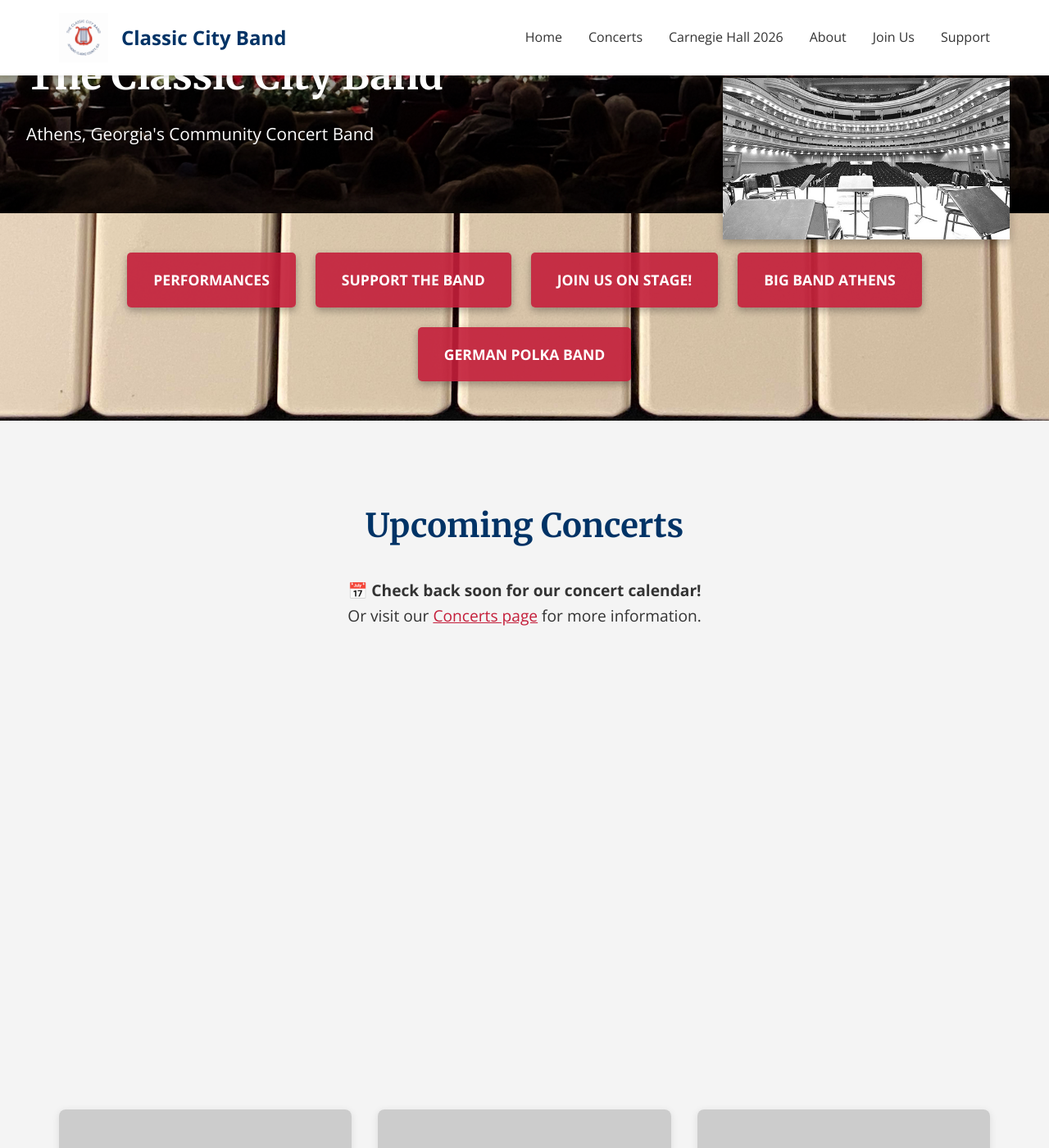
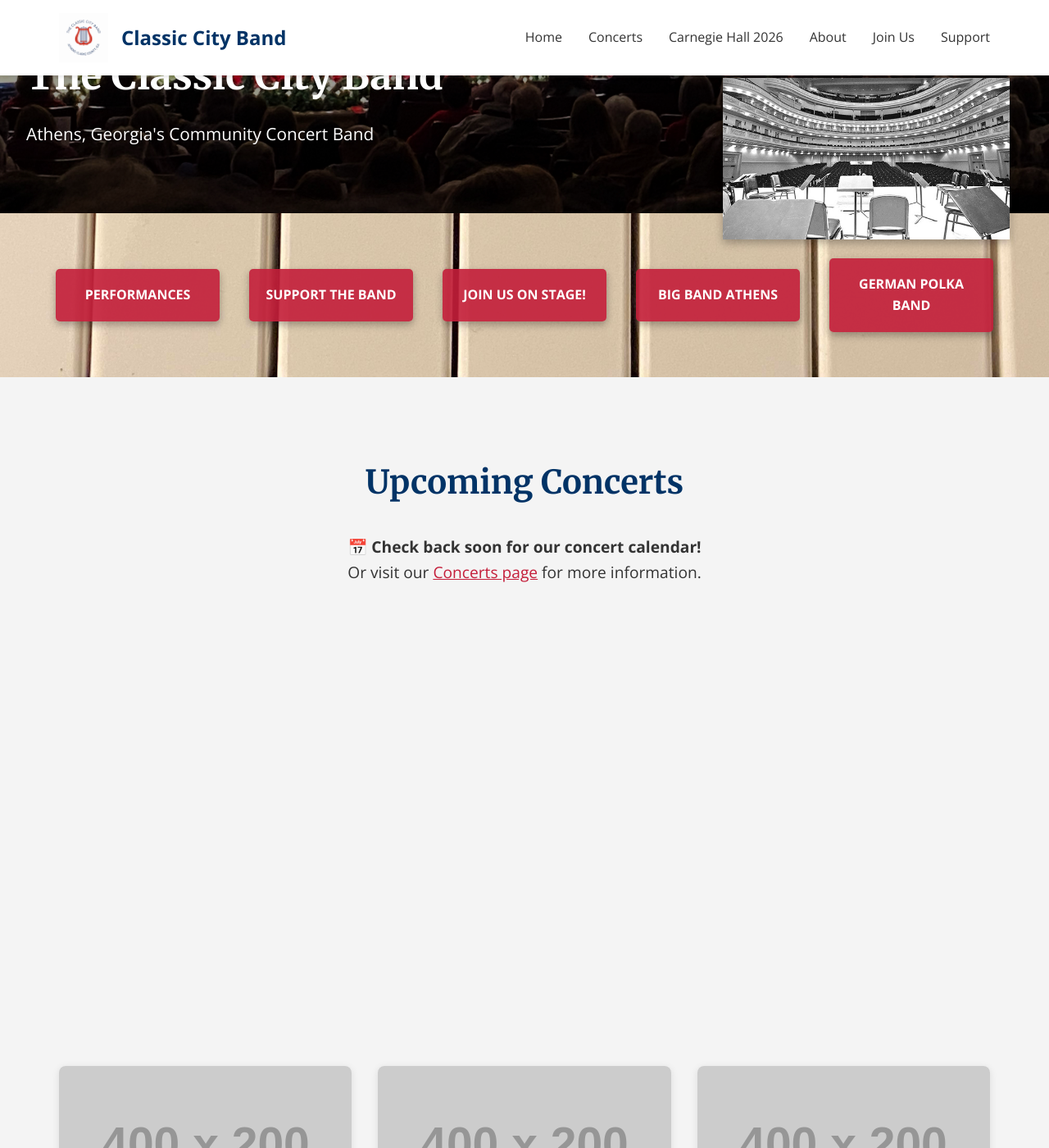
Before and after one commit to webmasterCCB/CCBwebsite, a Jekyll site: the page built from index.html, in a window 1280 px wide and 1400 px high, scrolled down 332 px. Shown: the whole window at 82% size. Built offline with Jekyll 4.4.1, drawn with Linux system fonts in a browser that asks for light colours.

Commit message:
Update style.css

```diff
--- a/assets/css/style.css
+++ b/assets/css/style.css
@@ -158,26 +158,26 @@ nav a:hover {
 .quick-links {
   background: url('../images/keyboard_CCB.jpg') center center/cover no-repeat;
   padding: 3rem 2rem;
+  position: relative;
   display: flex;
-  justify-content: center;
+  justify-content: space-evenly;
   align-items: center;
-  gap: 1.5rem;
   min-height: 200px;
-  flex-wrap: wrap;
 }
 
 .quick-links .link-btn {
   background: rgba(196, 30, 58, 0.9);
   color: var(--white);
-  padding: 1.2rem 2rem;
+  padding: 1.2rem 1rem;
   text-decoration: none;
   font-weight: bold;
-  font-size: 1.1rem;
+  font-size: 1rem;
   border-radius: 5px;
   transition: all 0.3s;
   box-shadow: 0 4px 10px rgba(0,0,0,0.3);
   text-align: center;
-  min-width: 180px;
+  flex: 0 1 18%;
+  max-width: 200px;
 }
 
 .quick-links .link-btn:hover {
@@ -193,13 +193,13 @@ nav a:hover {
   }
 
   .quick-links {
-    gap: 1rem;
+    padding: 2rem 1rem;
   }
 
   .quick-links .link-btn {
-    min-width: 150px;
-    font-size: 0.95rem;
-    padding: 1rem 1.5rem;
+    font-size: 0.85rem;
+    padding: 1rem 0.5rem;
+    flex: 0 1 30%;
   }
 }
 
```
